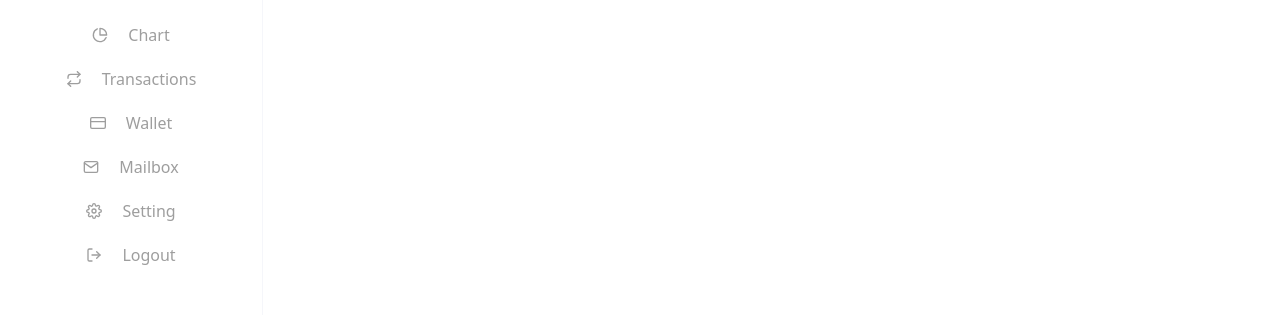
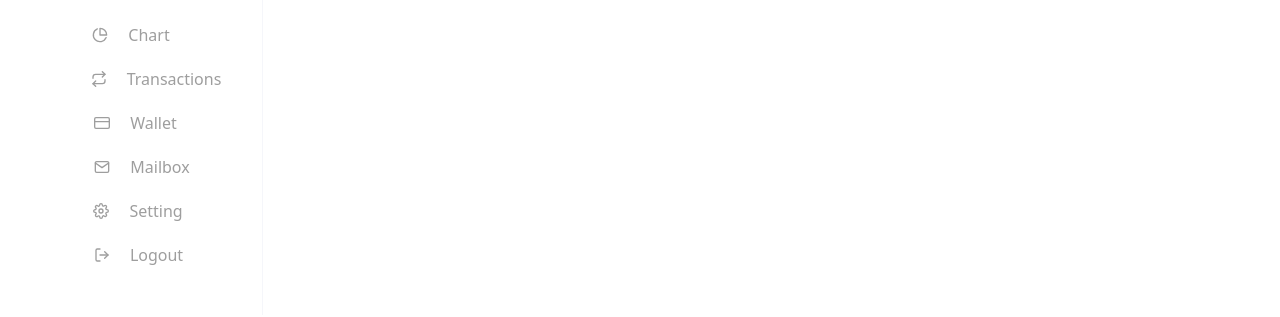
Before and after one commit to mellow874/Chart, a React (Vite) app in the folder CryptX/: page / in a window 1280 px wide. Shown: the part 133-450 px from the top of the page. Built offline with nearby package versions, Linux system fonts and the light colour scheme.

Commit message:
Added margin left

```diff
--- a/CryptX/src/components/Sidebar.jsx
+++ b/CryptX/src/components/Sidebar.jsx
@@ -14,32 +14,32 @@ export default function Navbar() {
             <img src={Logo} className="flex items-center mb-10 gap-[20px]"/>
             {/*Navlist */}
             <ul className="flex flex-col gap-5  mb-4 pb-2 flex items-center text-gray">
-                <li className="text-purple flex items-center gap-[20px] font-semibold">
+                <li className="text-purple text-left flex items-center gap-[20px] font-semibold">
                     <AiFillAppstore className="text-xl"/>
                     Overview
                     <span className="absolute right-10 top-20 text-3xl w-1 h-6 text-purple">.</span>
                 </li>
-                <li className="flex items-center gap-[20px]"> {/*Ensures that the icon and it's name are inline */}
-                    <FiPieChart/>
+                <li className="flex text-left items-center  gap-[20px]"> {/*Ensures that the icon and it's name are inline */}
+                    <FiPieChart  />
                     Chart
                 </li>
-                <li className="flex items-center gap-[20px]">
-                    <FiRepeat/>
+                <li className="flex items-center ml-[50px] gap-[20px]">
+                    <FiRepeat />
                     Transactions
                 </li>
-                <li className="flex items-center gap-[20px]">
-                    <FiCreditCard/>
+                <li className="flex items-center ml-[9px] gap-[20px]">
+                    <FiCreditCard />
                     Wallet
                 </li>
-                <li className="flex items-center gap-[20px]">
+                <li className="flex items-center ml-[22px] gap-[20px]">
                     <FiMail/>
                     Mailbox
                 </li>
-                <li className="flex items-center gap-[20px]">
+                <li className="flex items-center ml-[14px] gap-[20px]">
                     <FiSettings/>
                     Setting
                 </li>
-                <li className="flex items-center gap-[20px]">
+                <li className="flex items-center ml-[15px] gap-[20px]">
                     <FiLogOut/>
                     Logout
                 </li>
```
